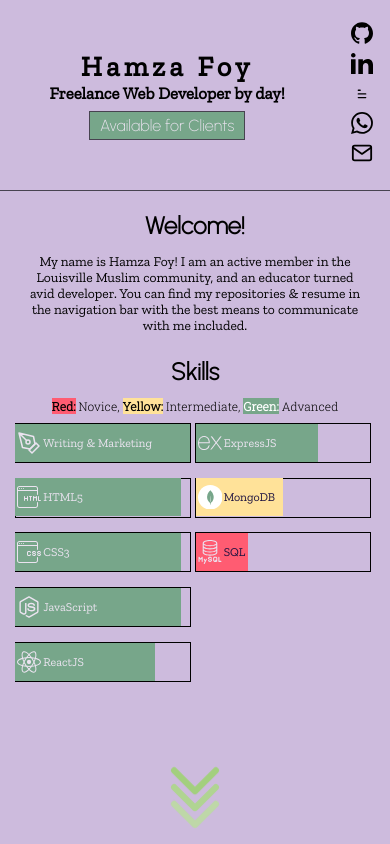
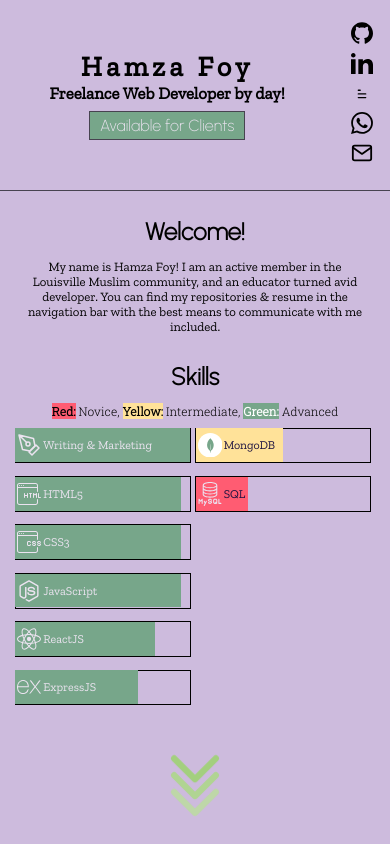
Before and after one commit to hamzafoy/hamza_foy_anthology, a React (Create React App) app: page / in a window 390 px wide. Shown: the top 844 px of the page. Built offline with nearby package versions, Linux system fonts and the light colour scheme.

Commit message:
fixing skill bars for mobile layout.

```diff
--- a/src/Header/Header.css
+++ b/src/Header/Header.css
@@ -30,7 +30,7 @@
     margin-top: 0;
     padding: 0 7vw 0;
     font-family: 'Zilla Slab', sans-serif;
-    font-size: 0.85em;
+    font-size: 0.8em;
 }
 
 
@@ -54,7 +54,7 @@
     display: flex;
     flex-direction: column;
     flex-wrap: wrap;
-    height: 37.5vh;
+    height: 35vh;
     width: 92.5vw;
 }
 
@@ -62,8 +62,8 @@
 .tag-container {
     position: relative;
     margin-right: 1vw;
-    margin-bottom: 1.75vh;
-    padding: 2.25vh 5vw;
+    margin-bottom: 1.5vh;
+    padding: 2vh 5vw;
     border: 1.5px black solid;
 }
 
```
